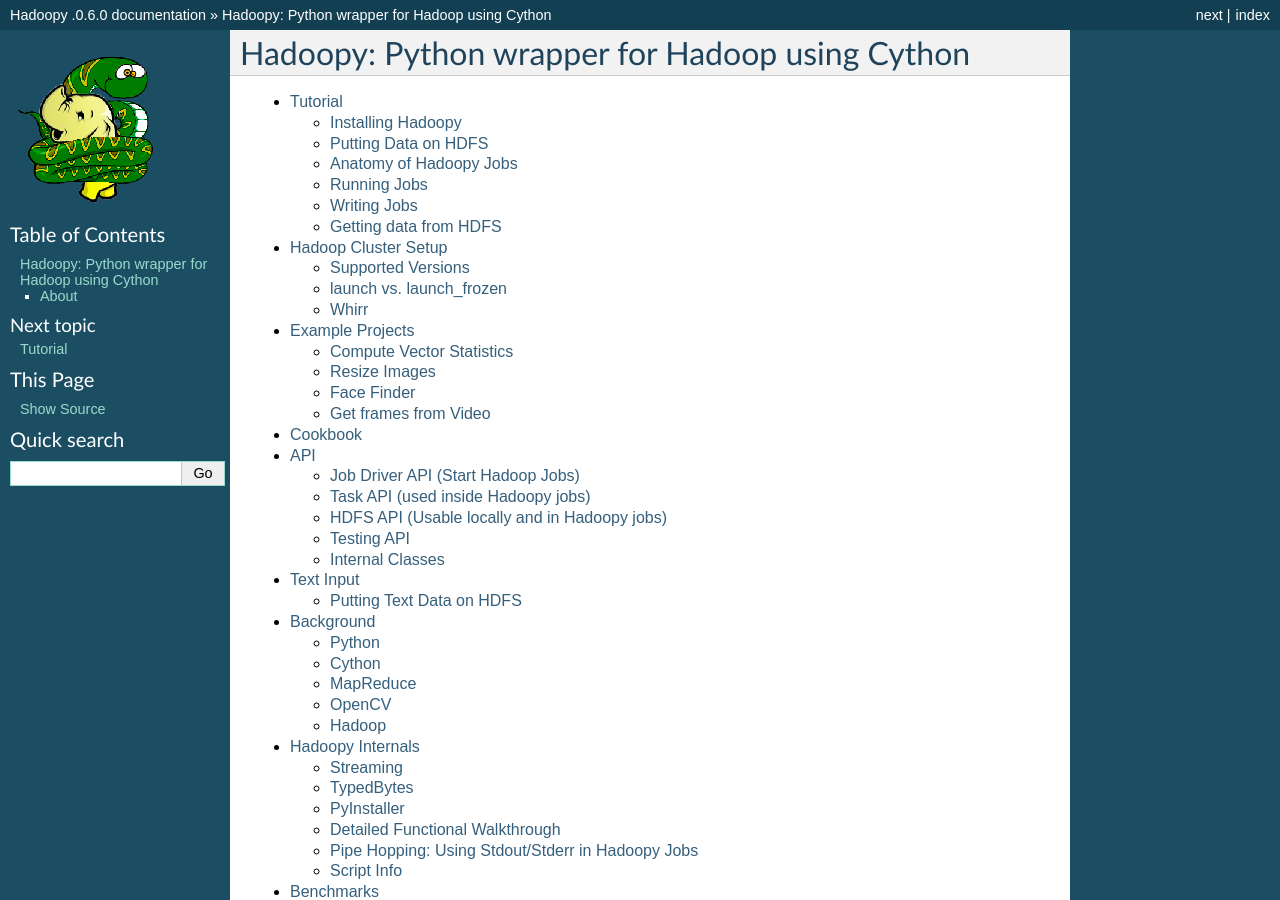
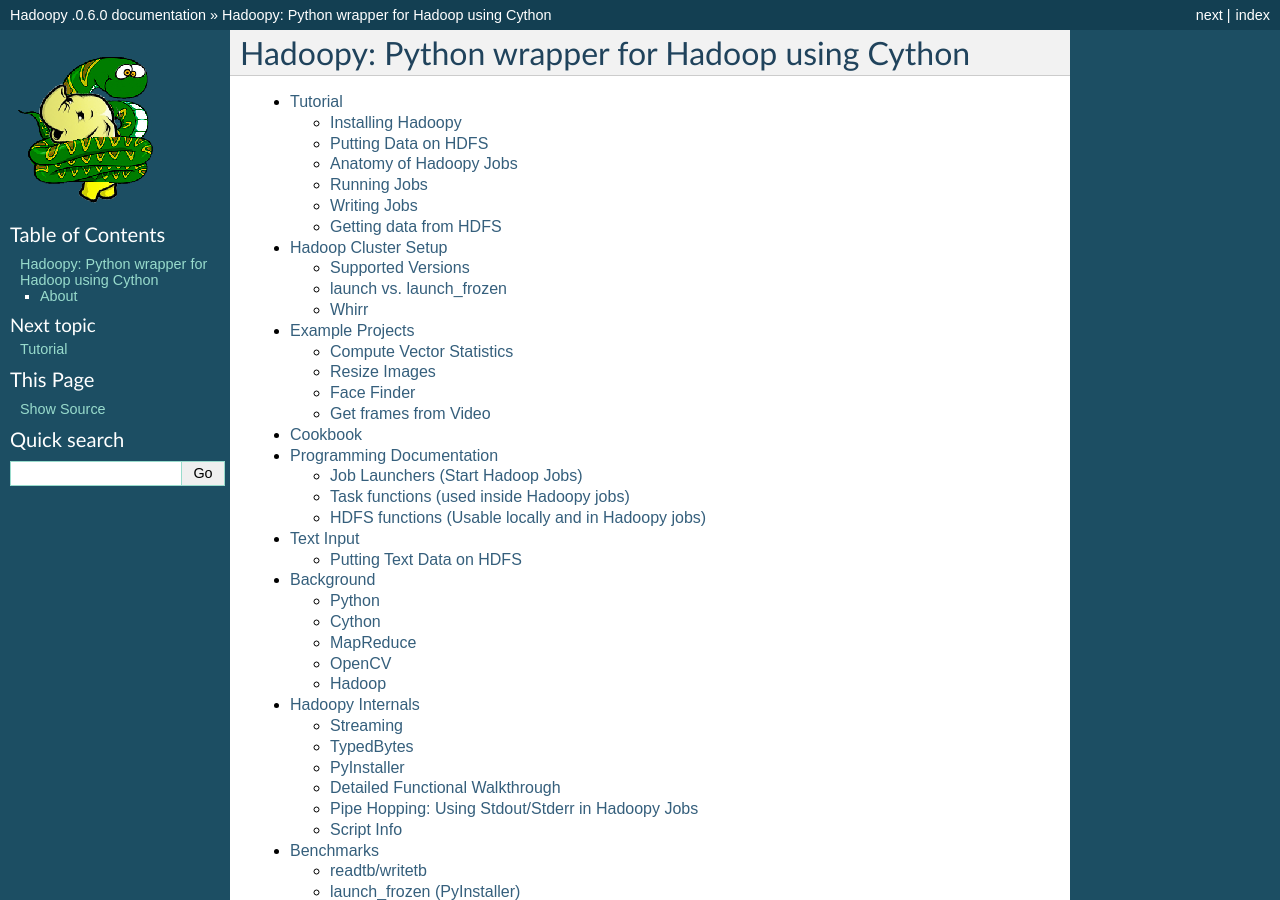
Before and after one commit to bwhite/hadoopy, a Sphinx documentation site: the page built from doc/index.rst, in a window 1280 px wide and 900 px high. Built offline with Sphinx 7.4.7, drawn with Linux system fonts in a browser that asks for light colours; formulas are drawn with MathJax 3.

Commit message:
Updated
Signed-off-by: Brandyn A. White <bwhite@dappervision.com>

```diff
--- a/doc/api.rst
+++ b/doc/api.rst
@@ -1,8 +1,8 @@
-API
-===
-This section contains API documentation for Hadoopy.
+Programming Documentation
+=========================
+This section contains library documentation for Hadoopy.
 
-Job Driver API (Start Hadoop Jobs)
+Job Launchers (Start Hadoop Jobs)
 ----------------------------------
 
 ..  autofunction:: hadoopy.launch(in_name, out_name, script_path[, partitioner=False, files=(), jobconfs=(), cmdenvs=(), copy_script=True, wait=True, hstreaming=None, name=None, use_typedbytes=True, use_seqoutput=True, use_autoinput=True, add_python=True, config=None, pipe=True, python_cmd="python", num_mappers=None, num_reducers=None, script_dir='', remove_ext=False, **kw])
@@ -12,15 +12,15 @@
 ..  autofunction:: hadoopy.launch_local(in_name, out_name, script_path[, max_input=-1, files=(), cmdenvs=(), pipe=True, python_cmd='python', remove_tempdir=True, **kw])
 
 
-Task API (used inside Hadoopy jobs)
------------------------------------
+Task functions (used inside Hadoopy jobs)
+------------------------------------------
 
 ..  autofunction:: hadoopy.run(mapper=None, reducer=None, combiner=None, **kw)
 ..  autofunction:: hadoopy.status(msg[, err=None])
 ..  autofunction:: hadoopy.counter(group, counter[, amount=1, err=None])
 
-HDFS API (Usable locally and in Hadoopy jobs)
------------
+HDFS functions (Usable locally and in Hadoopy jobs)
+----------------------------------------------------
 
 ..  autofunction:: hadoopy.readtb(paths[, ignore_logs=True, num_procs=10])
 ..  autofunction:: hadoopy.writetb(path, kvs)
@@ -32,18 +32,3 @@
 ..  autofunction:: hadoopy.isempty(path)
 ..  autofunction:: hadoopy.isdir(path)
 ..  autofunction:: hadoopy.exists(path)
-
-Testing API
------------
-
-..  autoclass:: hadoopy.Test
-    :members:
-
-Internal Classes
-----------------
-
-..  autoclass:: hadoopy.GroupedValues
-    :members:
-
-..  autoclass:: hadoopy.TypedBytesFile(fn=None, mode=None, read_fd=None, write_fd=None, flush_writes=False)
-    :members:
```
